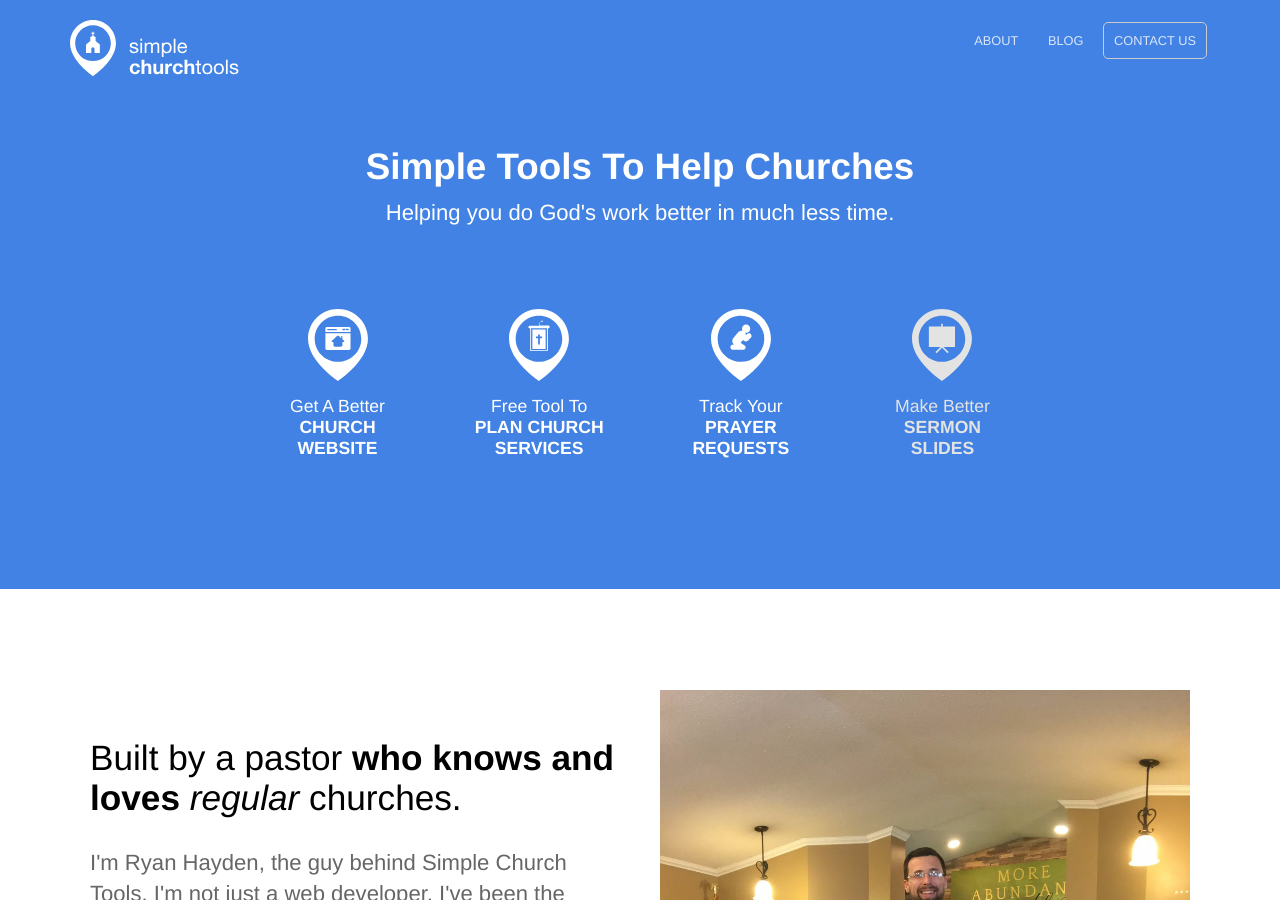
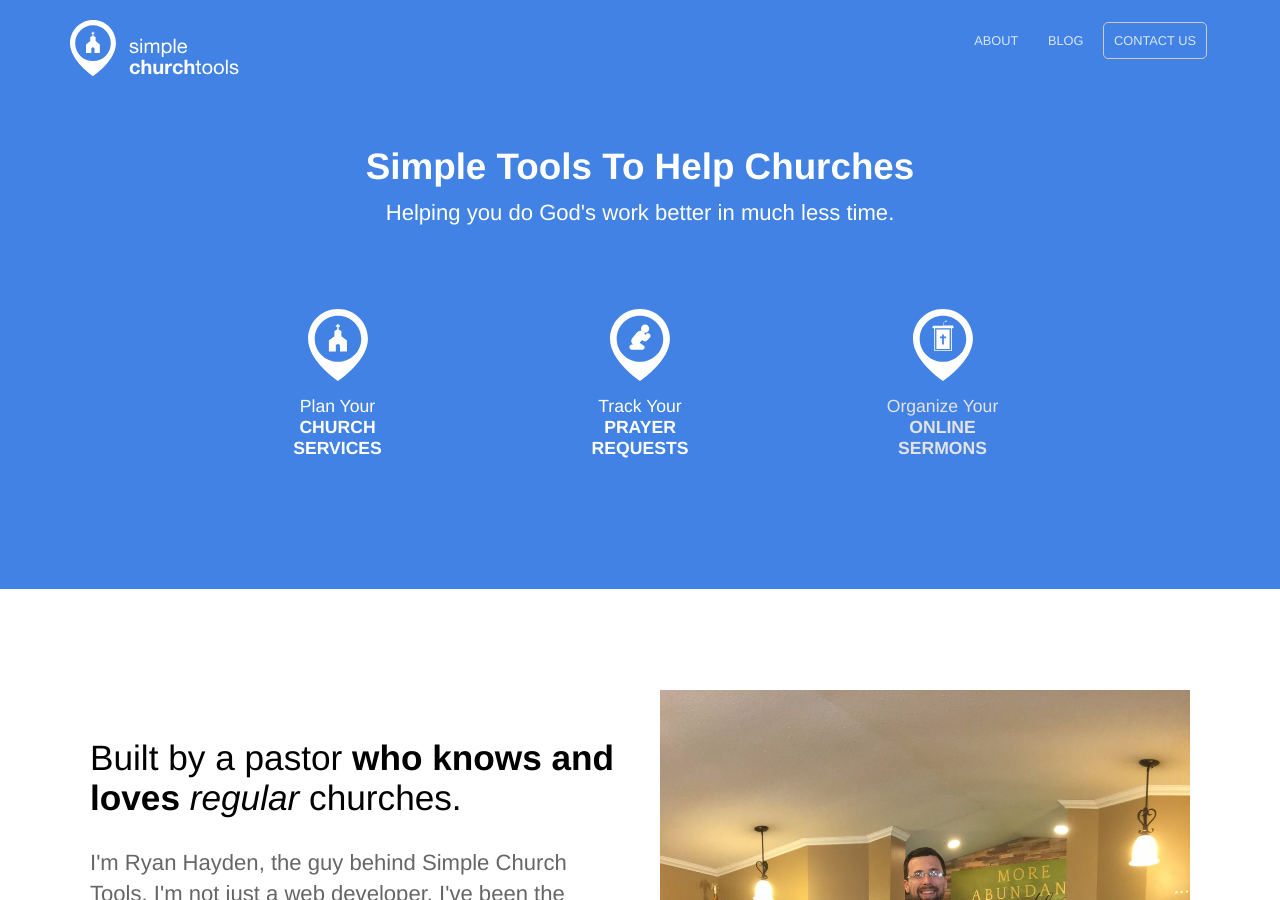
Before and after one commit to pastorryanhayden/simplechurchtools, a Jekyll site: the page built from index.html, in a window 1280 px wide and 900 px high. Built offline with Jekyll 4.4.1, drawn with Linux system fonts in a browser that asks for light colours; nearby versions of some CDN libraries.

Commit message:
changed icons

```diff
--- a/index.html
+++ b/index.html
@@ -7,10 +7,10 @@ description: Organize your weekly church services with this weekly tool.
 		<h1 class="editable"><strong>Simple Tools To Help Churches</strong></h1>
 		<p class="subtext editable">Helping you do God's work better in much less time.</p>
 		<div class="tools">
-			<a href="http://sites.simplechurchtools.com" class="website-button"><img src="/images/sitesiconwhite.svg" ><br>Get A Better <br><span>Church Website</span></a>
-			<a href="http://simplechurchplanner.com" class="service-button"><img src="/images/serviceiconwhite.svg" ><br>Free Tool To <br><span>Plan Church Services</span></a>
+			<!-- <a href="http://sites.simplechurchtools.com" class="website-button"><img src="/images/sitesiconwhite.svg" ><br>Get A Better <br><span>Church Website</span></a> -->
+			<a href="http://simplechurchplanner.com" class="service-button"><img src="/images/toolsiconwhite.svg" ><br>Plan Your<br><span>Church Services</span></a>
 			<a href="http://prayer.simplechurchtools.com" class="prayer-button "><img src="/images/prayericonwhite.svg" ><br>Track Your<br><span>Prayer Requests</span></a>
-			<a href="#" class="slides-button coming-soon" title="coming soon"><img src="/images/slidesicongray.svg" ><br>Make Better<br><span>Sermon Slides</span></a>
+			<a href="#" class="slides-button coming-soon" title="coming soon"><img src="/images/serviceiconwhite.svg" ><br>Organize Your<br><span>Online Sermons</span></a>
 		</div><!--/tools-->
 	</div>
 </section>
```
